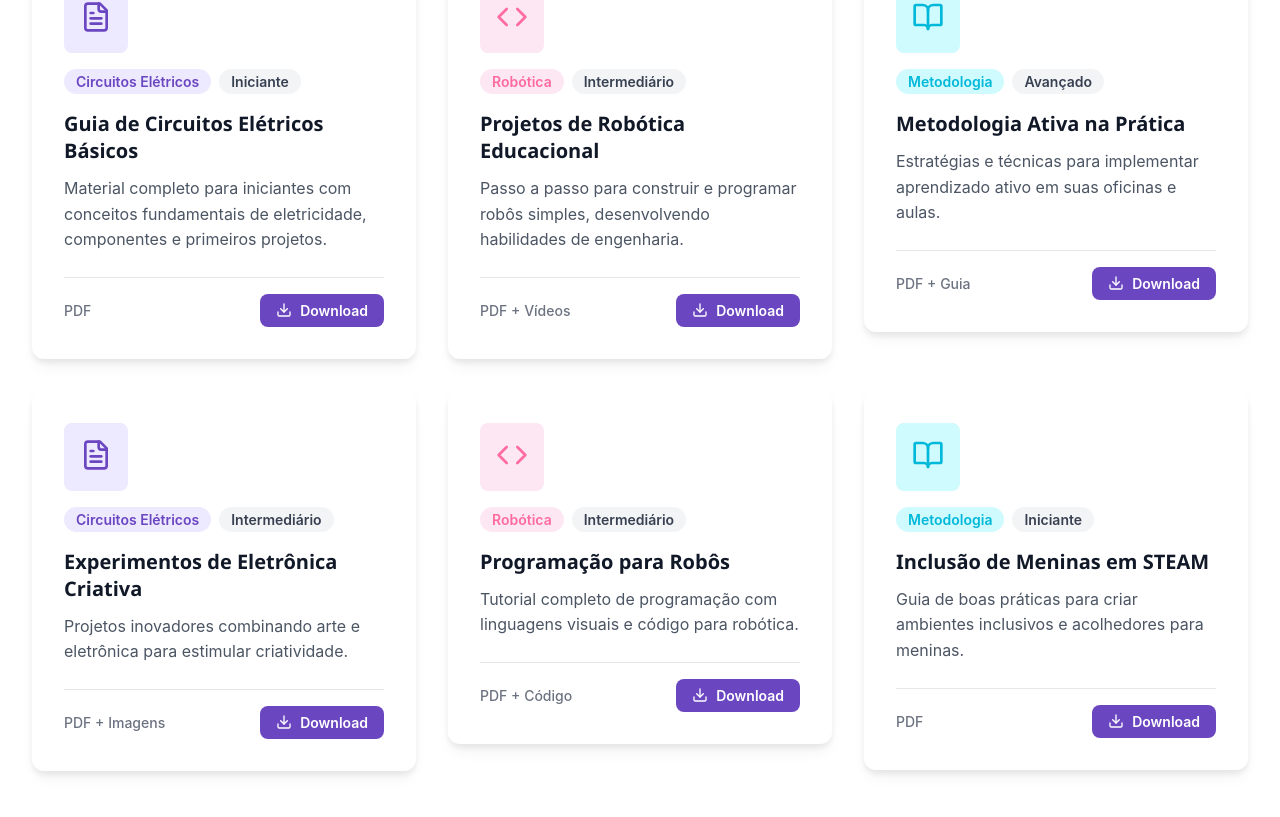
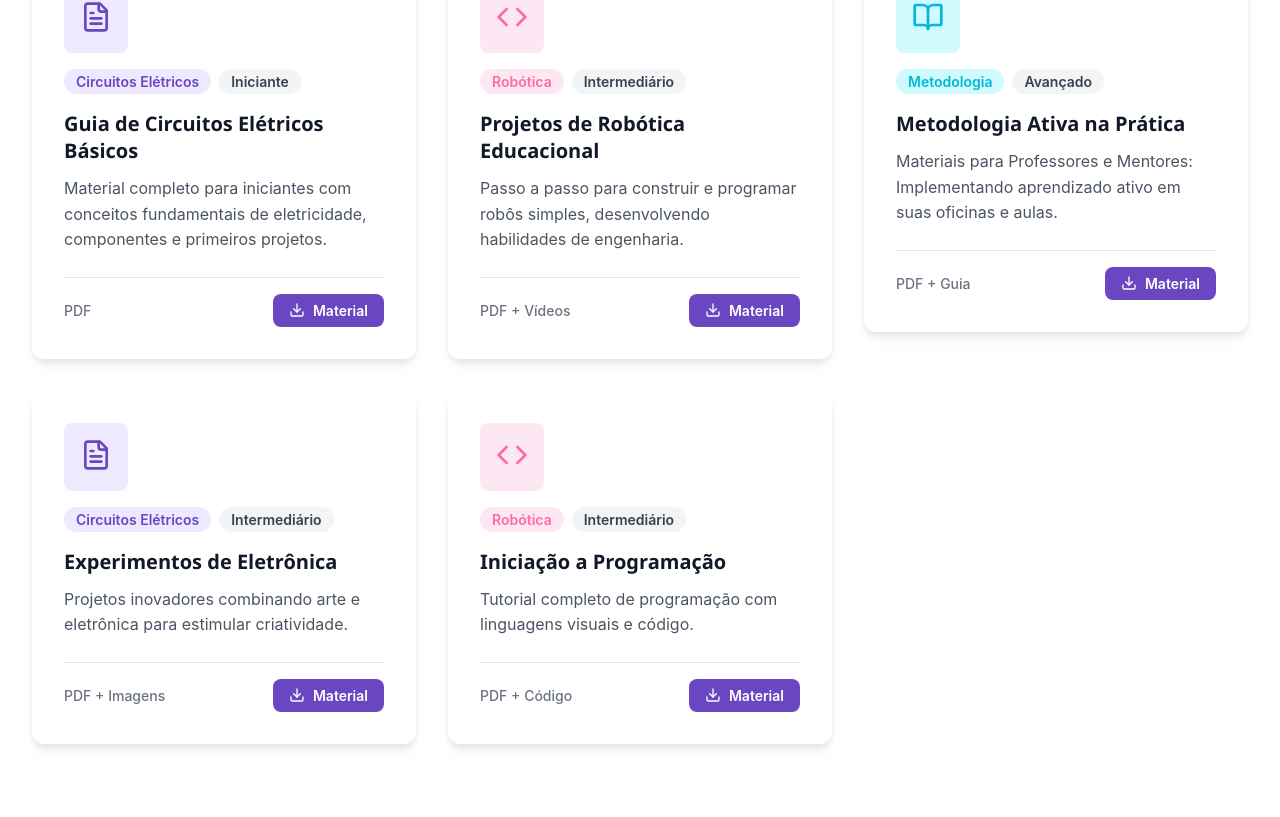
Before and after one commit to kaurodri/metodologia-steam-site, a React (Vite) app: page /materiais in a window 1280 px wide. Shown: the part 663-1480 px from the top of the page. Built offline with nearby package versions, Linux system fonts and the light colour scheme.

Commit message:
Colocando Link das Pastas dos Materiais (#6)
* mudanças material

* adicionando botão materiais

```diff
--- a/src/pages/Materiais.jsx
+++ b/src/pages/Materiais.jsx
@@ -27,6 +27,7 @@ const materials = [
         format: 'PDF',
         icon: FileText,
         color: 'purple',
+        pasta: 'https://drive.google.com/drive/folders/13WO6UjnpQl5mineOOlQH5ei8b5QOy38Z',
     },
     {
         id: 2,
@@ -37,46 +38,40 @@ const materials = [
         format: 'PDF + Vídeos',
         icon: Code,
         color: 'pink',
+        pasta: 'https://drive.google.com/drive/folders/1ghUhiFqH8SsZquljQtxAt0OB9USypfLY',
     },
     {
         id: 3,
         title: 'Metodologia Ativa na Prática',
-        description: 'Estratégias e técnicas para implementar aprendizado ativo em suas oficinas e aulas.',
+        description: 'Materiais para Professores e Mentores: Implementando aprendizado ativo em suas oficinas e aulas.',
         category: 'Metodologia',
         level: 'Avançado',
         format: 'PDF + Guia',
         icon: BookOpen,
         color: 'cyan',
+        pasta: 'https://drive.google.com/drive/folders/1WCdZv9GsAmRr26fZrzajKTXgAOYw8n-S',
     },
     {
         id: 4,
-        title: 'Experimentos de Eletrônica Criativa',
+        title: 'Experimentos de Eletrônica',
         description: 'Projetos inovadores combinando arte e eletrônica para estimular criatividade.',
         category: 'Circuitos Elétricos',
         level: 'Intermediário',
         format: 'PDF + Imagens',
         icon: FileText,
         color: 'purple',
+        pasta: 'https://drive.google.com/drive/folders/1xiovckTDhO_ypOsStRJJswTCMXxm42kO',
     },
     {
         id: 5,
-        title: 'Programação para Robôs',
-        description: 'Tutorial completo de programação com linguagens visuais e código para robótica.',
+        title: 'Iniciação a Programação',
+        description: 'Tutorial completo de programação com linguagens visuais e código.',
         category: 'Robótica',
         level: 'Intermediário',
         format: 'PDF + Código',
         icon: Code,
         color: 'pink',
-    },
-    {
-        id: 6,
-        title: 'Inclusão de Meninas em STEAM',
-        description: 'Guia de boas práticas para criar ambientes inclusivos e acolhedores para meninas.',
-        category: 'Metodologia',
-        level: 'Iniciante',
-        format: 'PDF',
-        icon: BookOpen,
-        color: 'cyan',
+        pasta: 'https://drive.google.com/drive/folders/1DcVSu6pFRIBTuj-GGpVQXytL43248CaS',
     },
 ];
 
@@ -223,10 +218,13 @@ export default function Materiais() {
 
                                         <MaterialFooter>
                                             <FormatLabel>{material.format}</FormatLabel>
-                                            <SmallButtonPrimary type="button">
-                                                <Download size={16} />
-                                                Download
-                                            </SmallButtonPrimary>
+                                            <a href={material.pasta}>
+                                                <SmallButtonPrimary type="button">
+
+                                                    <Download size={16} />
+                                                    Material
+                                                </SmallButtonPrimary>
+                                            </a>
                                         </MaterialFooter>
                                     </CardElevated>
                                 </FadeInUp>
```
